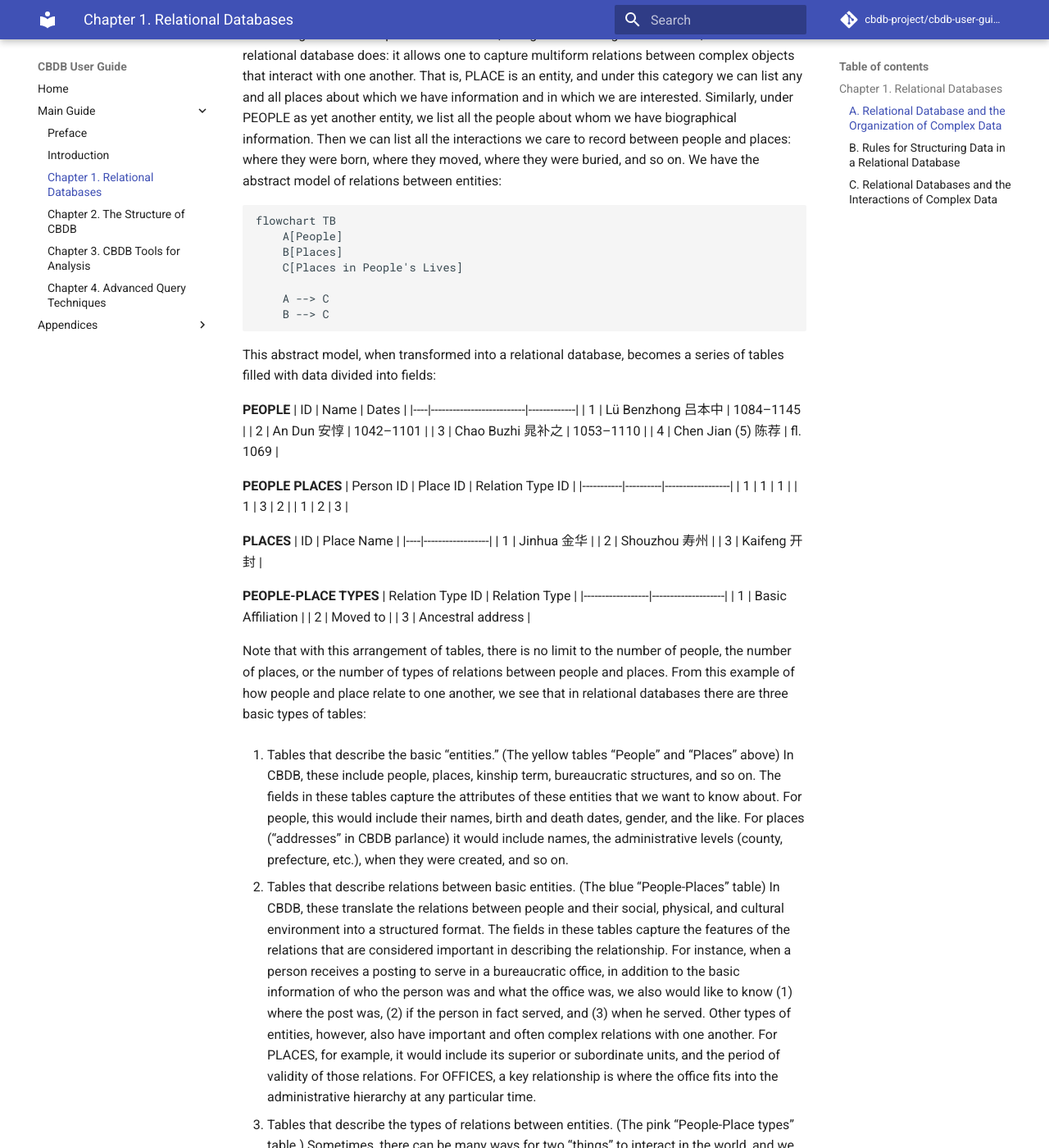
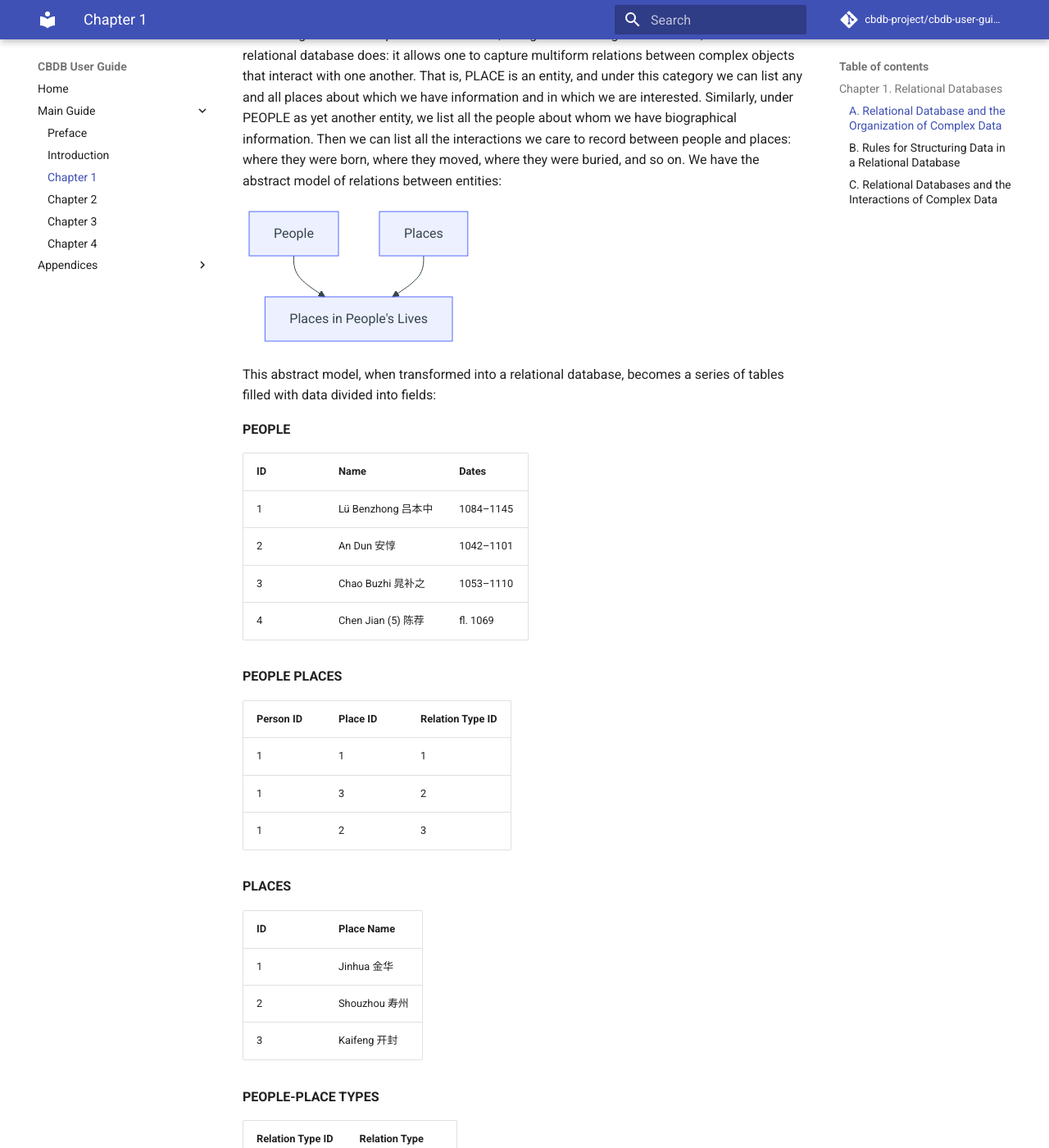
Before and after one commit to cbdb-project/cbdb-user-guide, an MkDocs documentation site: the page built from docs/chapter_1_relational_databases.md, in a window 1280 px wide and 1400 px high, scrolled down 606 px. Shown: the whole window at 82% size. Built offline with MkDocs 1.6.1 and Material for MkDocs 9.7.7, drawn with Linux system fonts in a browser that asks for light colours; comment, search, counter and statistics services are not loaded; some of the changed text lies outside the part shown.

Commit message:
Fix table and Mermaid rendering in docs site

```diff
--- a/docs/chapter_1_relational_databases.md
+++ b/docs/chapter_1_relational_databases.md
@@ -43,6 +43,7 @@ This abstract model, when transformed into a relational database, becomes a seri
 tables filled with data divided into fields:
 
 **PEOPLE**
+
 | ID | Name                     | Dates        |
 |----|--------------------------|-------------|
 | 1  | Lü Benzhong 吕本中       | 1084–1145   |
@@ -51,6 +52,7 @@ tables filled with data divided into fields:
 | 4  | Chen Jian (5) 陈荐       | fl. 1069    |
 
 **PEOPLE PLACES**
+
 | Person ID | Place ID | Relation Type ID |
 |-----------|----------|------------------|
 | 1         | 1        | 1                |
@@ -58,6 +60,7 @@ tables filled with data divided into fields:
 | 1         | 2        | 3                |
 
 **PLACES**
+
 | ID | Place Name        |
 |----|------------------|
 | 1  | Jinhua 金华      |
@@ -65,6 +68,7 @@ tables filled with data divided into fields:
 | 3  | Kaifeng 开封     |
 
 **PEOPLE-PLACE TYPES**
+
 | Relation Type ID | Relation Type       |
 |------------------|--------------------|
 | 1                | Basic Affiliation  |
--- /dev/null
+++ b/docs/javascripts/mermaid.js
@@ -0,0 +1,5 @@
+// Re-render Mermaid diagrams after each Material page navigation.
+document$.subscribe(function () {
+  mermaid.initialize({ startOnLoad: false });
+  mermaid.run({ querySelector: '.mermaid' });
+});
--- a/mkdocs.yml
+++ b/mkdocs.yml
@@ -11,21 +11,31 @@ theme:
 plugins:
   - search
 
+extra_javascript:
+  - https://unpkg.com/mermaid@10/dist/mermaid.min.js
+  - javascripts/mermaid.js
+
 markdown_extensions:
+  - fenced_code
   - toc:
       permalink: true
   - tables
   - admonition
+  - pymdownx.superfences:
+      custom_fences:
+        - name: mermaid
+          class: mermaid
+          format: !!python/name:pymdownx.superfences.fence_code_format
 
 nav:
   - Home: index.md
   - Main Guide:
       - Preface: preface.md
       - Introduction: introduction.md
-      - Chapter 1. Relational Databases: chapter_1_relational_databases.md
-      - Chapter 2. The Structure of CBDB: chapter_2_the_structure_of_cbdb.md
-      - Chapter 3. CBDB Tools for Analysis: chapter_3_cbdb_tools_for_analysis.md
-      - Chapter 4. Advanced Query Techniques: chapter_4_advanced_query_techniques.md
+      - Chapter 1: chapter_1_relational_databases.md
+      - Chapter 2: chapter_2_the_structure_of_cbdb.md
+      - Chapter 3: chapter_3_cbdb_tools_for_analysis.md
+      - Chapter 4: chapter_4_advanced_query_techniques.md
   - Appendices:
       - Appendix A: appendix_a_installing_the_ms_access_files.md
       - Appendix B: appendix_b_updating_the_visual_basic_environment.md
```
